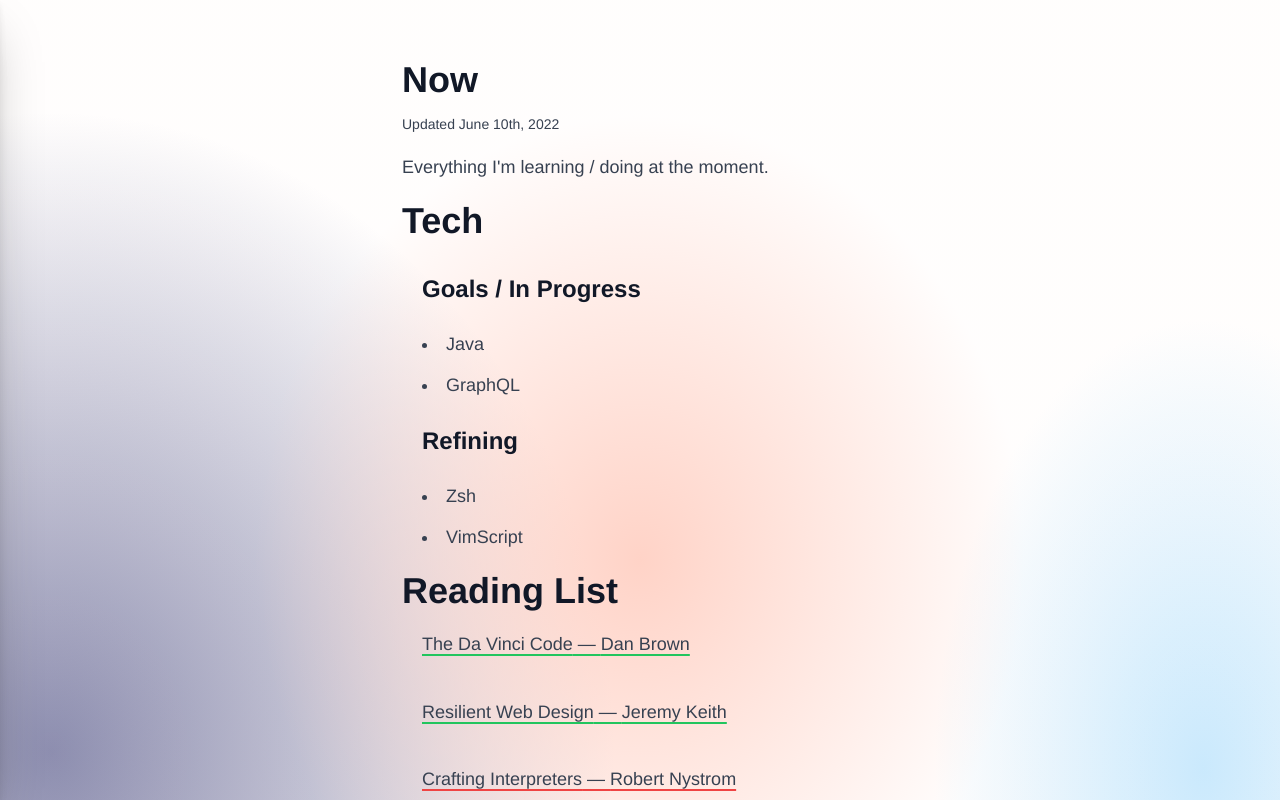
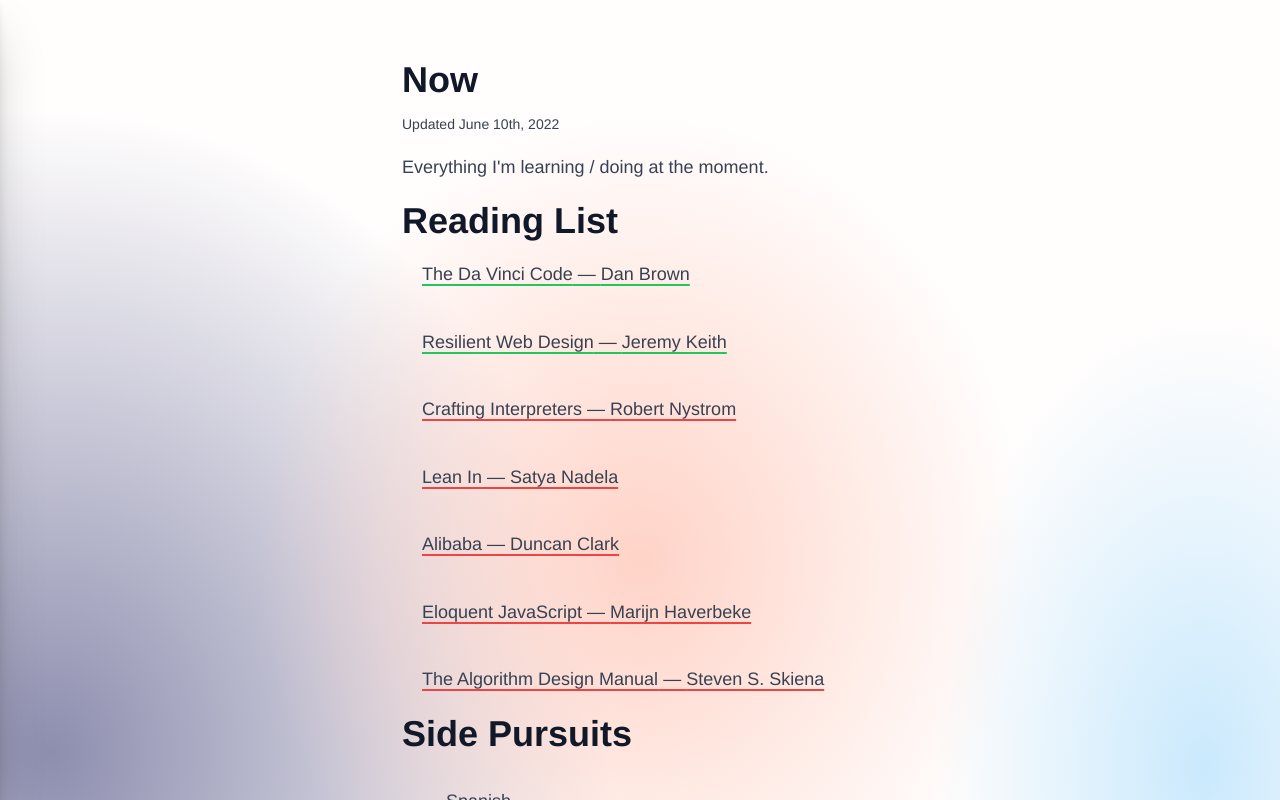
Before and after one commit to achntj/garden, a Next.js app: page /now in a window 1280 px wide. Built offline with nearby package versions, Linux system fonts and the light colour scheme; a web font is replaced by a local one.

Commit message:
remove tech from /now

```diff
--- a/pages/now.tsx
+++ b/pages/now.tsx
@@ -23,19 +23,6 @@ export default function Now() {
         <h1 className="mb-0">Now</h1>
         <p className="text-sm">Updated June 10th, 2022</p>
         <p>Everything I{"'"}m learning / doing at the moment.</p>
-        <h1>Tech</h1>
-        <div className="ml-5">
-          <h2>Goals / In Progress</h2>
-          <p>
-            <li>Java</li>
-            <li>GraphQL</li>
-          </p>
-          <h2>Refining</h2>
-          <p>
-            <li>Zsh</li>
-            <li>VimScript</li>
-          </p>
-        </div>
         <h1 className="mb-0">Reading List</h1>
         <div className="ml-5">
           {books.map((book) => (
@@ -51,7 +38,7 @@ export default function Now() {
             </div>
           ))}
         </div>
-        <h1>Everything Else</h1>
+        <h1>Side Pursuits</h1>
         <div className="ml-5">
           <p>
             <li>Spanish</li>
```
